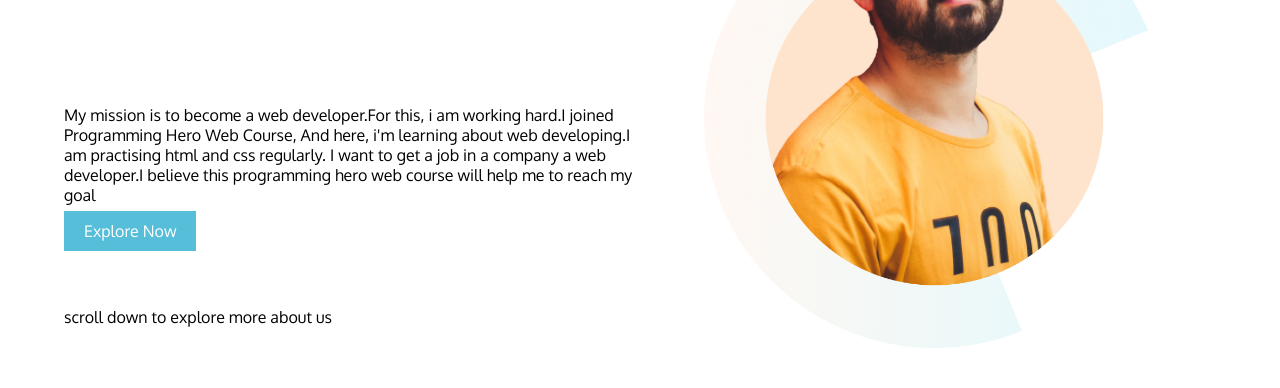
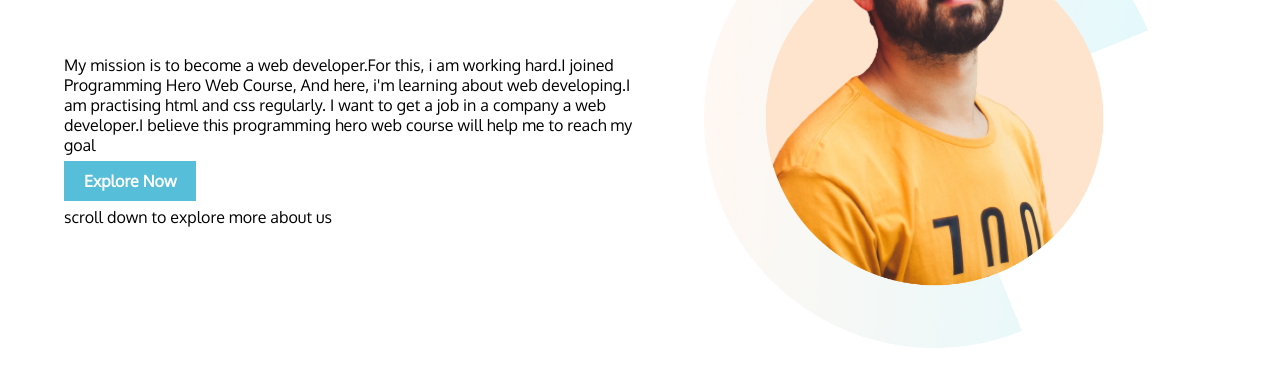
Before and after one commit to ThaminaAkhter/module1-assignment1, a plain HTML site: page index.html in a window 1280 px wide. Shown: the part 239-627 px from the top of the page. Drawn offline with Linux system fonts and the light colour scheme.

Commit message:
style modified

```diff
--- a/css/main.css
+++ b/css/main.css
@@ -5,9 +5,6 @@ body{
 }
 h1{
     font-size: 70px;
-}
-.mission-area{
-    margin-bottom: 100px;
 }
 .flexible-item{
     display: flex;
@@ -22,6 +19,9 @@ h1{
 .half-width img{
     width: 80%;
 }
+.mission-about-area{
+    margin-bottom: 100px;
+}
 .colored-letters{
     color: rgb(136, 225, 236)
 }
@@ -34,9 +34,7 @@ h1{
     padding: 10px 20px;
     background-color: rgb(86, 190, 216);
     color: white;
-}
-.half-width p{
-    padding-top: 50px;
+    font-weight: 700;
 }
 .mission-types-area{
     margin-bottom: 100px;
```
